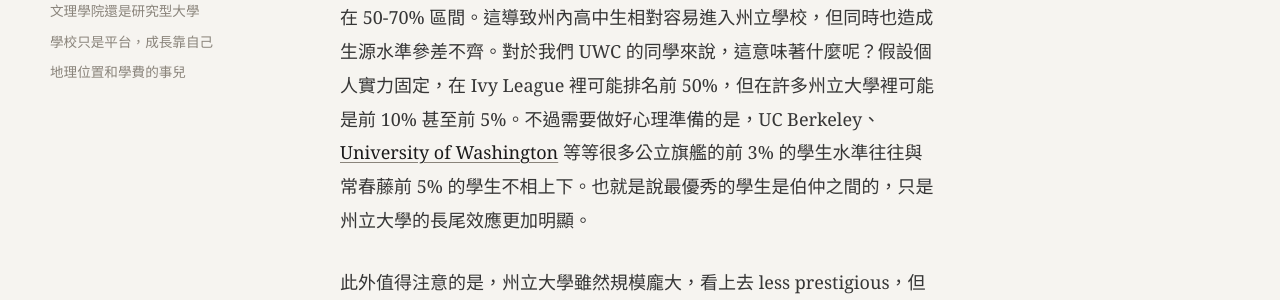
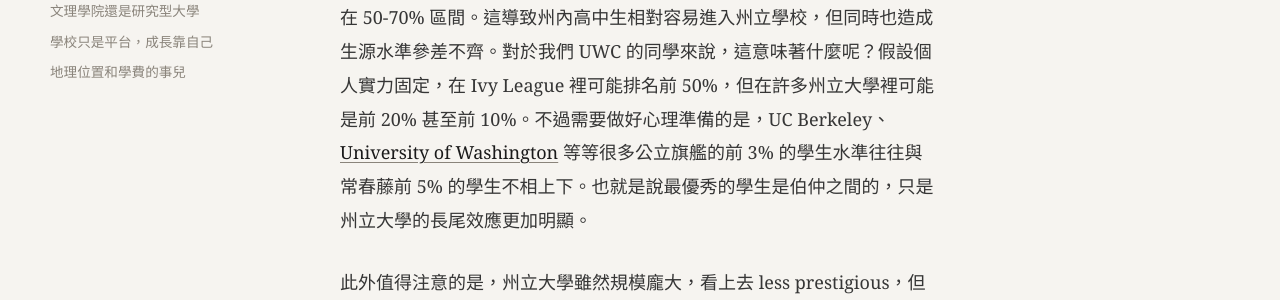
Before and after one commit to United-World-College/UWC-Survival-Guide, a Jekyll site: the page built from website/_guides/chinese/school-selection-TW.md, in a window 1280 px wide and 900 px high, scrolled down 6346 px. Shown: the part 288-588 px from the top of the window. Built offline with Jekyll 4.4.1, drawn with Linux system fonts in a browser that asks for light colours; some web fonts are replaced; some of the changed text lies outside the part shown.

Commit message:
docs(school-selection): widen UWC ranking estimate at state schools (10/5% → 20/10%)

```diff
--- a/website/_guides/chinese/school-selection-TW.md
+++ b/website/_guides/chinese/school-selection-TW.md
@@ -47,7 +47,7 @@
 
 在這裡我們同樣從問題的源頭出發，理解為什麼州立大學會招收這麼多學生。原因其實很簡單：州立大學每年從州政府獲得大量資金，因此在政治和法律層面都需要優先服務州內學生。而美國人口大州每年的高中畢業生動輒幾十萬，州立大學要承接這批適齡人口，規模自然就被推到很大——光是加州的 [University of California](https://en.wikipedia.org/wiki/University_of_California)（[2025 秋本科生 237,616 人](https://www.universityofcalifornia.edu/press-room/university-california-sets-enrollment-records)）和 [California State University](https://en.wikipedia.org/wiki/California_State_University)（[2025 秋在校生 471,451 人](https://www.calstate.edu/csu-system/news/Pages/CSU-Sees-Highest-Year-Over-Year-Enrollment-Growth-in-a-Decade-.aspx)）兩個公立系統加起來就要容納超過 70 萬名學生。
 
-至於招收的 in-state 學生的比例下限，各州差異很大。有些州把比例直接寫進州法或 board policy，比如 [University of North Carolina](https://en.wikipedia.org/wiki/University_of_North_Carolina_at_Chapel_Hill) 常年維持在 80%+，[University of Florida](https://en.wikipedia.org/wiki/University_of_Florida)、[UT Austin](https://en.wikipedia.org/wiki/University_of_Texas_at_Austin) 本科 in-state 比例則在 90% 左右；UC 系統整體也在 80%+（[UC Berkeley](https://en.wikipedia.org/wiki/University_of_California,_Berkeley) / [UCLA](https://en.wikipedia.org/wiki/University_of_California,_Los_Angeles) 大致 80% 左右，其他分校更高）；而 [University of Michigan](https://en.wikipedia.org/wiki/University_of_Michigan)、[University of Virginia](https://en.wikipedia.org/wiki/University_of_Virginia) 等則大多在 50-70% 區間。這導致州內高中生相對容易進入州立學校，但同時也造成生源水準參差不齊。對於我們 UWC 的同學來說，這意味著什麼呢？假設個人實力固定，在 Ivy League 裡可能排名前 50%，但在許多州立大學裡可能是前 10% 甚至前 5%。不過需要做好心理準備的是，UC Berkeley、[University of Washington](https://en.wikipedia.org/wiki/University_of_Washington) 等等很多公立旗艦的前 3% 的學生水準往往與常春藤前 5% 的學生不相上下。也就是說最優秀的學生是伯仲之間的，只是州立大學的長尾效應更加明顯。
+至於招收的 in-state 學生的比例下限，各州差異很大。有些州把比例直接寫進州法或 board policy，比如 [University of North Carolina](https://en.wikipedia.org/wiki/University_of_North_Carolina_at_Chapel_Hill) 常年維持在 80%+，[University of Florida](https://en.wikipedia.org/wiki/University_of_Florida)、[UT Austin](https://en.wikipedia.org/wiki/University_of_Texas_at_Austin) 本科 in-state 比例則在 90% 左右；UC 系統整體也在 80%+（[UC Berkeley](https://en.wikipedia.org/wiki/University_of_California,_Berkeley) / [UCLA](https://en.wikipedia.org/wiki/University_of_California,_Los_Angeles) 大致 80% 左右，其他分校更高）；而 [University of Michigan](https://en.wikipedia.org/wiki/University_of_Michigan)、[University of Virginia](https://en.wikipedia.org/wiki/University_of_Virginia) 等則大多在 50-70% 區間。這導致州內高中生相對容易進入州立學校，但同時也造成生源水準參差不齊。對於我們 UWC 的同學來說，這意味著什麼呢？假設個人實力固定，在 Ivy League 裡可能排名前 50%，但在許多州立大學裡可能是前 20% 甚至前 10%。不過需要做好心理準備的是，UC Berkeley、[University of Washington](https://en.wikipedia.org/wiki/University_of_Washington) 等等很多公立旗艦的前 3% 的學生水準往往與常春藤前 5% 的學生不相上下。也就是說最優秀的學生是伯仲之間的，只是州立大學的長尾效應更加明顯。
 
 此外值得注意的是，州立大學雖然規模龐大，看上去 less prestigious，但資源並不一定少於私立大學，在強勢學科甚至會遠超絕大多數私立大學（如 UC Berkeley、[UIUC](https://en.wikipedia.org/wiki/University_of_Illinois_Urbana-Champaign) 和 University of Washington 的電腦科學資源總量絕對超越除最頂尖幾所外的所有私立大學）。因此，前面那個簡單的 per-capita 算法其實是有很大問題的。因為 access 從來就不是按人頭平分的，而是被 demand-side 調節的。給定總體資源充足且你本身很優秀（競爭對手只有實力相當或更強的人），對於非最頂尖水準的學生（指非 IOI 等國際競賽獎牌級別——這裡說的是實力，不一定是拿到了具體的榮譽，即便如此這一檔還是比前面提到的前 5% 要窄得多，後面會詳細展開分析），在州立大學獲得的資源反而可能更多。這是因為頂校的資源看起來更多，但 access 門檻也極高。（先把「頂校」這個詞收緊一下：這裡指的是學術實力上名副其實的那幾所，而不是主要靠 reputation 加成的「名校」。）比如 [CMU](https://en.wikipedia.org/wiki/Carnegie_Mellon_University) 的教授 [Richard Peng](https://www.cs.cmu.edu/~yangp/) 就直接在自己的主頁上寫明，由於他自身 bandwidth 有限，要加入他的研究項目，申請者需要 "IMO scores at least 30, or IOI rank top 9, or consistently reproducible performances on equivalents of the 2018-2025 versions of these tests"，這大概就是對這一現象最真實的寫照吧。（當然這是個比較極端的例子。）而在其他大部分學校，同等水準教授的 access 門檻普遍要友好很多。
 
```
Also changed, not shown: website/_guides/chinese/school-selection-CN.md (+1 -1 lines), website/_guides/default/school-selection.md (+1 -1 lines).
